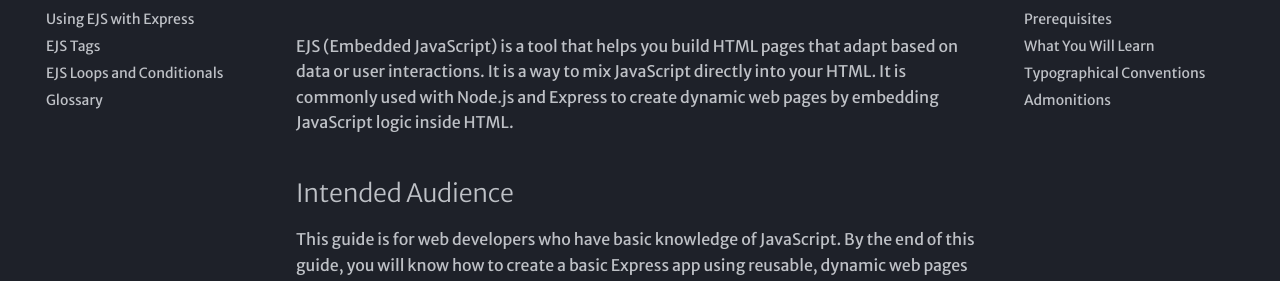
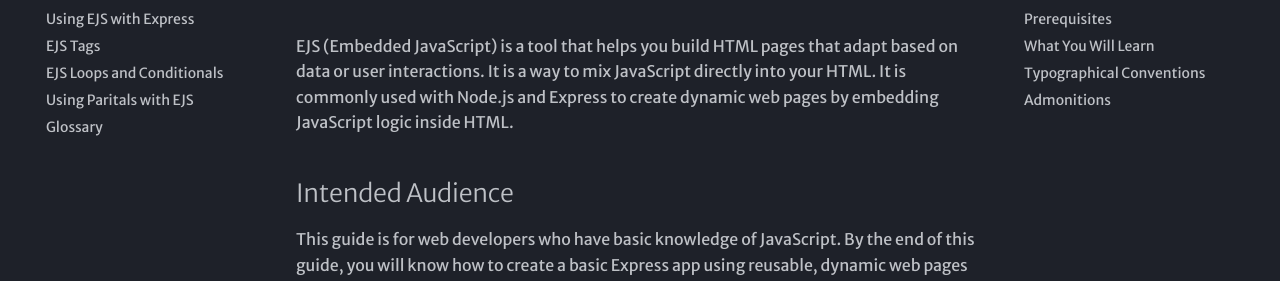
Before and after one commit to nilae2001/mkdocs, an MkDocs documentation site: the page built from docs/index.md, in a window 1280 px wide. Shown: the part 146-427 px from the top of the page. Built offline with MkDocs 1.6.1 and Material for MkDocs 9.7.7, drawn with Linux system fonts in a browser that asks for light colours; some web fonts are replaced.

Commit message:
fix mkdocs.yml navigation

```diff
--- a/mkdocs.yml
+++ b/mkdocs.yml
@@ -54,6 +54,7 @@ nav:
   - Using EJS with Express: integration.md
   - EJS Tags: ejs_tags.md
   - EJS Loops and Conditionals: loops_and_conditionals.md
+  - Using Paritals with EJS: partials.md
   - Glossary: glossary.md
 
 
```
